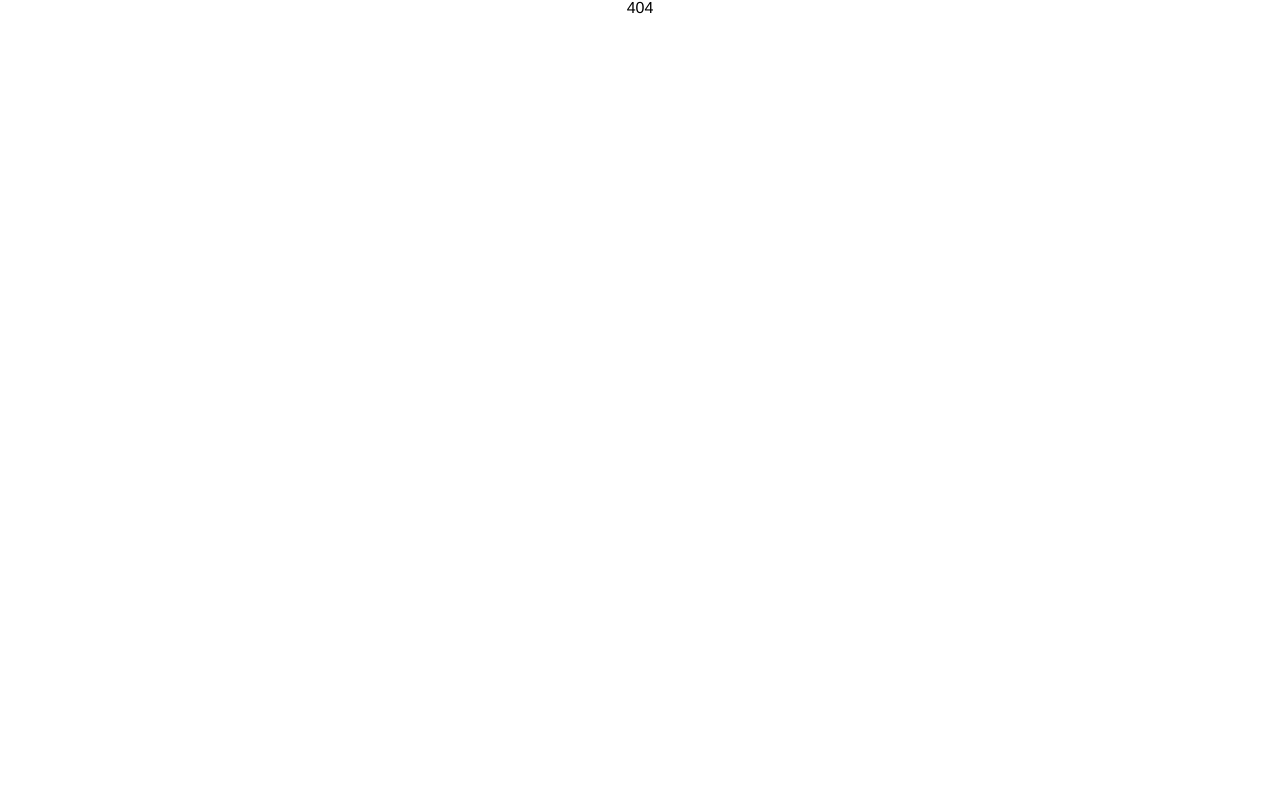
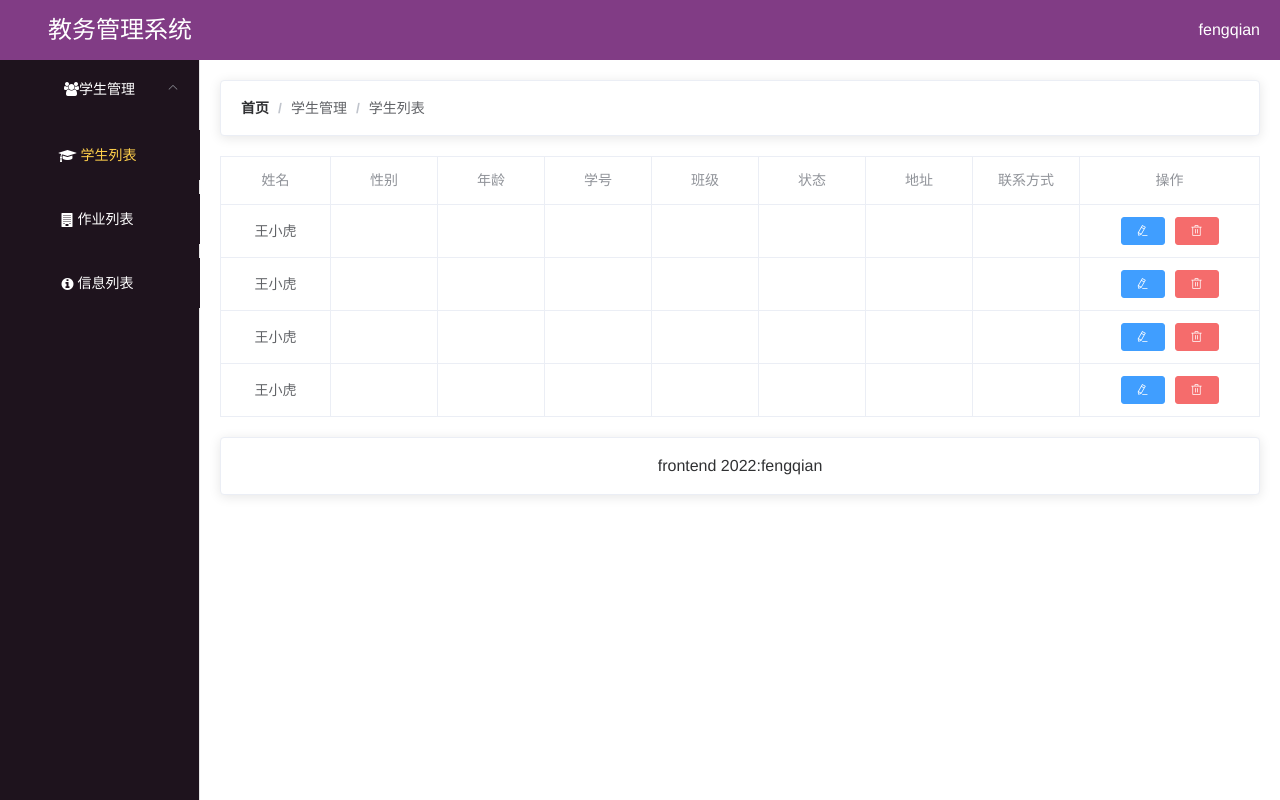
Before and after one commit to fengqianiqan/stmanag, a Vue app: page /home/student in a window 1280 px wide. Built offline with nearby package versions, Linux system fonts and the light colour scheme.

Commit message:
第一次提交

```diff
--- a/package.json
+++ b/package.json
@@ -12,6 +12,7 @@
   },
   "dependencies": {
     "element-ui": "^2.15.9",
+    "font-awesome": "^4.7.0",
     "node-sass": "^4.0.0",
     "sass-loader": "^7.3.1",
     "vue": "^2.5.2",
--- a/src/App.vue
+++ b/src/App.vue
@@ -18,4 +18,8 @@ export default {
   -moz-osx-font-smoothing: grayscale;
   text-align: center;
 }
+/*表格不对齐问题*/
+body el-table th.gutter{
+  display: table-cell !important;
+}
 </style>
--- a/src/components/Home.vue
+++ b/src/components/Home.vue
@@ -1,13 +1,20 @@
 <template>
-  <div class="hello">
+  <div class="home">
     <Header></Header>
     <el-container class="content" >
-      <div>菜单</div>
+      <Menue></Menue>
       <el-main>
-        <div>主要内容区</div>
+        <el-card>
+          <el-breadcrumb separator="/">
+            <el-breadcrumb-item :to="{ path: '/home' }">首页</el-breadcrumb-item>
+            <el-breadcrumb-item v-for="(item,index) in $route.matched" :key="index">{{item.name}}</el-breadcrumb-item>
+          </el-breadcrumb>
+        </el-card>
+        <div class="cont">
+          <router-view></router-view>
+        </div>
         <Footer></Footer>
       </el-main>
-
     </el-container>
   </div>
 </template>
@@ -15,21 +22,34 @@
 <script>
 import Header from './common/Header'
 import Footer from './common/Footer'
+import Menue from './common/Menue'
 export default {
   components: {
     Footer,
-    Header
+    Header,
+    Menue
   },
   name: 'Home',
   data () {
     return {
-      msg: 'Welcome to Home'
+      // menus: []
     }
+  },
+  methods: {
   }
 }
 </script>
 
-<!-- Add "scoped" attribute to limit CSS to this component only -->
-<style scoped lang="scss">
-
+<style lang="scss">
+.home{
+  .content{
+    position: absolute;
+    width:100%;
+    top:60px;
+    bottom:0px;
+    .cont{
+      margin: 20px 0;
+    }
+  }
+}
 </style>
--- a/src/components/Login.vue
+++ b/src/components/Login.vue
@@ -1,15 +1,91 @@
 <template>
   <div class="Login">
-    <h1>Login page</h1>
+    <el-card class="box-card">
+      <div slot="header" class="clearfix">
+        <span>后台管理系统</span>
+      </div>
+      <el-form :model="ruleForm"  ref="ruleForm" label-width="80px" >
+        <el-form-item label="用户名"
+                      prop="username"
+        :rules="[
+          {required:true, message:'请输入用户名', trigger:'blur'},
+          {
+          min: 4,
+          max: 12,
+          message:'长度是4—12',
+          trigger: 'blur'
+          }
+        ]"
+        >
+          <el-input type="text" v-model="ruleForm.username" ></el-input>
+        </el-form-item>
+        <el-form-item label="密码"
+                      prop="pass"
+        :rules="[
+          {required:true, message:'请输入密码', trigger:'blur'},
+          {
+          min: 8,
+          max: 15,
+          message:'长度是8—15个字符',
+          trigger: 'blur'
+          }
+          ]"
+        >
+          <el-input type="password" v-model="ruleForm.pass" ></el-input>
+        </el-form-item>
+        <el-form-item>
+          <el-button type="primary" @click="login('ruleForm')">登录</el-button>
+        </el-form-item>
+      </el-form>
+    </el-card>
   </div>
 </template>
 
 <script>
 export default {
-  name: 'Login'
+  name: 'Login',
+  data () {
+    return {
+      ruleForm: {
+        username: '',
+        pass: ''
+      }
+    }
+  },
+  methods: {
+    login (ruleForm) {
+      // console.log(this.ruleForm)
+      this.$refs[ruleForm].validate((valid) => {
+        if (valid) {
+          this.$router.push('/home')
+        } else {
+          console.error(this.ruleForm)
+        }
+      }
+      )
+    }
+  }
+
 }
 </script>
 
-<style scoped>
+<style lang="scss">
+  .Login{
+    width : 100% ;
+    height :100% ;
+    position: absolute;
+    background: darkseagreen;
+    .el-card{
+      width: 450px;
+      //height: 300px;
+      margin: 200px auto;
+      .clearfix{
+        font-size: 20px;
+      }
+      .el-button{
+        width: 100%;
+      }
+    }
 
+  }
 </style>
--- a/src/components/common/Footer.vue
+++ b/src/components/common/Footer.vue
@@ -10,7 +10,12 @@
 
 <script>
 export default {
-  name: 'Footer'
+  name: 'Footer',
+  data () {
+    return {
+
+    }
+  }
 }
 </script>
 
--- a/src/components/common/Header.vue
+++ b/src/components/common/Header.vue
@@ -19,7 +19,7 @@ export default {
 
 .header{
   .el-header{
-    background: darkseagreen;
+    background: #813c85;
     color: white;
     line-height: 60px;
     display: flex;//自动弹性伸缩，合适适配不同大小的屏幕
--- /dev/null
+++ b/src/components/common/Menue.vue
@@ -0,0 +1,57 @@
+<template>
+<div class="menue">
+  <el-aside width="200px">
+    <el-menu
+      router
+      :default-active="activePath"
+      class="el-menu-vertical-demo"
+      background-color="#1e131d"
+      text-color="#fff"
+      active-text-color="#ffd04b"
+    >
+      <template v-for="(item,index) in menus">
+        <el-submenu index="index+''" :key="index" v-if="!item.hidden">
+          <template slot="title">
+            <i class="fa fa-users" style="color: white"></i>
+            <span>{{ item.name }}</span>
+          </template>
+          <el-menu-item-group v-for="(child,index) in item.children" :key="index">
+            <el-menu-item :index="child.path"><i :class="child.iConCla" style="color: white"></i> {{child.name}}</el-menu-item>
+          </el-menu-item-group>
+        </el-submenu>
+      </template>
+    </el-menu>
+  </el-aside>
+</div>
+</template>
+
+<script>
+export default {
+  name: 'Mevue',
+  data () {
+    return {
+      menus: []
+    }
+  },
+  created () {
+    this.menus = [...this.$router.options.routes]
+    this.activePath= this.$router.currentRoute.path
+  },
+  methods: {
+  }
+}
+</script>
+
+<style lang="scss">
+.menue{
+  .el-aside{
+    height: 100%;
+    .el-menu{
+      height: 100%;
+    }
+    .el.submenu .el-menu.item{
+      min-width: 0;
+    }
+  }
+}
+</style>
--- /dev/null
+++ b/src/components/student/InfoList.vue
@@ -0,0 +1,15 @@
+<template>
+<div class="infoList">
+  信息列表
+</div>
+</template>
+
+<script>
+export default {
+  name: 'InfoList'
+}
+</script>
+
+<style scoped>
+
+</style>
--- /dev/null
+++ b/src/components/student/StudentList.vue
@@ -0,0 +1,62 @@
+<template>
+<div class="studentList">
+  <el-table
+    :data="tableData"
+    border
+    style="width: 100%">
+    <el-table-column prop="name" label="姓名" align="center" ></el-table-column>
+    <el-table-column prop="sex" label="性别" align="center" ></el-table-column>
+    <el-table-column prop="age" label="年龄"align="center" ></el-table-column>
+    <el-table-column prop="num" label="学号" align="center" ></el-table-column>
+    <el-table-column prop="cla" label="班级" align="center" ></el-table-column>
+    <el-table-column prop="sta" label="状态" align="center" ></el-table-column>
+    <el-table-column prop="adr" label="地址" align="center" ></el-table-column>
+    <el-table-column prop="pho" label="联系方式"align="center"  ></el-table-column>
+    <el-table-column label="操作"align="center"  width="180px">
+      <template slot-scope="scope">
+        <el-button type="primary" size="mini" icon="el-icon-edit" @click="updateInfo(scope.row)"></el-button>
+        <el-button type="danger" size="mini" icon="el-icon-delete" @click="dele(scope.row)"></el-button>
+      </template>
+    </el-table-column>
+  </el-table>
+</div>
+</template>
+
+<script>
+export default {
+  name: 'StudentList',
+  data() {
+    return {
+      tableData: [{
+        date: '2016-05-02',
+        name: '王小虎',
+        address: '上海市普陀区金沙江路 1518 弄'
+      }, {
+        date: '2016-05-04',
+        name: '王小虎',
+        address: '上海市普陀区金沙江路 1517 弄'
+      }, {
+        date: '2016-05-01',
+        name: '王小虎',
+        address: '上海市普陀区金沙江路 1519 弄'
+      }, {
+        date: '2016-05-03',
+        name: '王小虎',
+        address: '上海市普陀区金沙江路 1516 弄'
+      }]
+    }
+  },
+  methods: {
+    updateInfo(row) {
+
+    },
+    dele(row) {
+
+    }
+  }
+}
+</script>
+
+<style scoped>
+
+</style>
--- /dev/null
+++ b/src/components/student/WorkList.vue
@@ -0,0 +1,15 @@
+<template>
+<div class="workList">
+作业列表
+</div>
+</template>
+
+<script>
+export default {
+  name: 'WorkList'
+}
+</script>
+
+<style scoped>
+
+</style>
--- a/src/main.js
+++ b/src/main.js
@@ -6,6 +6,9 @@ import router from './router'
 
 import ElementUI from 'element-ui'
 import 'element-ui/lib/theme-chalk/index.css'
+
+import 'font-awesome/css/font-awesome.min.css'
+
 Vue.use(ElementUI)
 Vue.config.productionTip = false
 
--- a/src/router/index.js
+++ b/src/router/index.js
@@ -1,8 +1,5 @@
 import Vue from 'vue'
 import Router from 'vue-router'
-import Home from '@/components/Home'
-// import Login from '@/components/Login'
-import Notfound from '../components/Notfound'
 
 Vue.use(Router)
 
@@ -10,19 +7,46 @@ export default new Router({
   routes: [
     {
       path: '/',
-      name: 'Home',
-      component: Home
+      redirect: '/login',
+      hidden: true
     },
     {
       path: '/login',
       name: 'Login',
-      // component: Login
+      hidden: true,
       component: () => import('@/components/Login')
+    },
+    {
+      path: '/home',
+      name: '学生管理',
+      redirect: 'home/student',
+      component: () => import('@/components/Home'),
+      children: [
+        {
+          path: '/home/student',
+          name: '学生列表',
+          iConCla: 'fa fa-graduation-cap',
+          component: () => import('@/components/student/StudentList')
+        },
+        {
+          path: '/home/work',
+          name: '作业列表',
+          iConCla: 'fa fa-building',
+          component: () => import('@/components/student/WorkList')
+        },
+        {
+          path: '/home/info',
+          name: '信息列表',
+          iConCla: 'fa fa-info-circle',
+          component: () => import('@/components/student/InfoList')
+        }
+      ]
     },
     {
       path: '*',
       name: 'Notfound',
-      component: Notfound
+      hidden: true,
+      component: () => import('@/components/Notfound')
     }
   ],
   mode: 'history'
```
Also changed, not shown: 1 other file (tests, documents, lock files or other folders).
